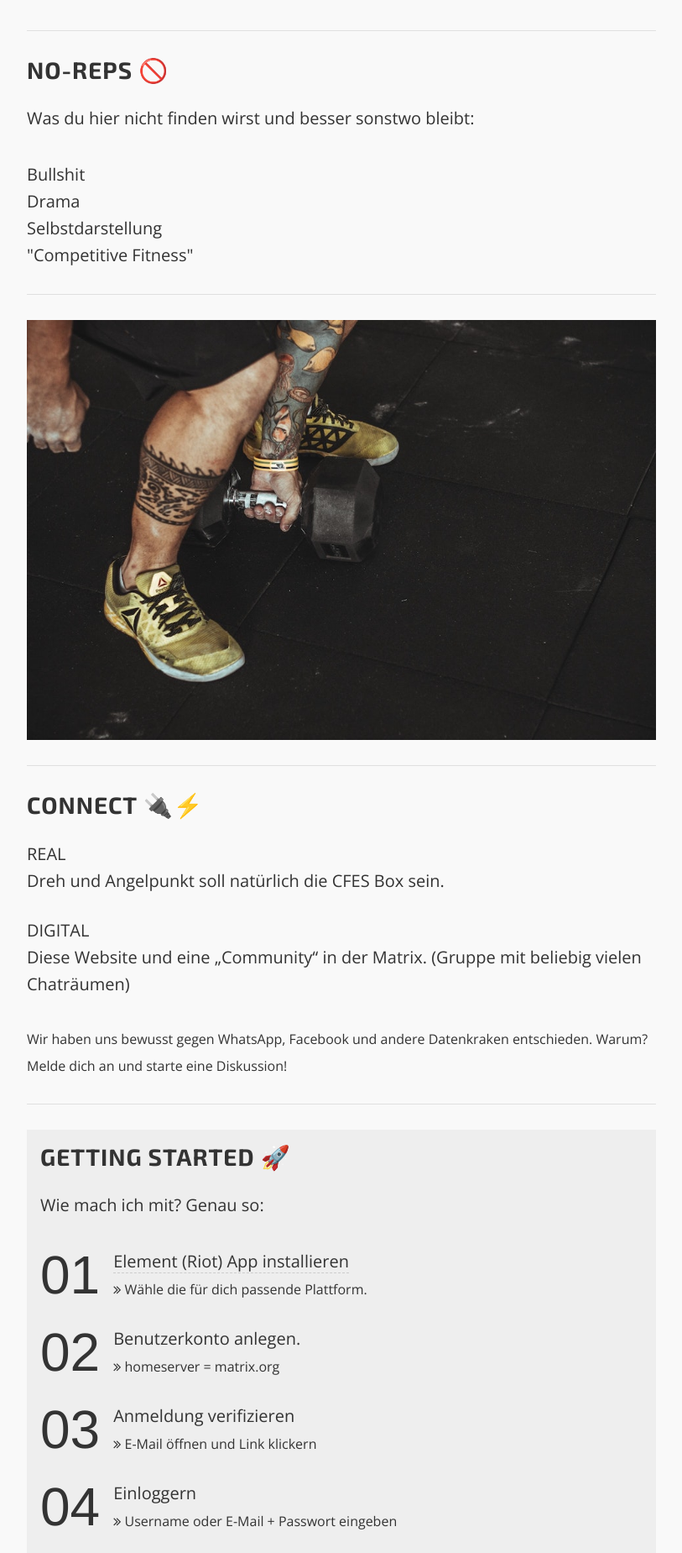
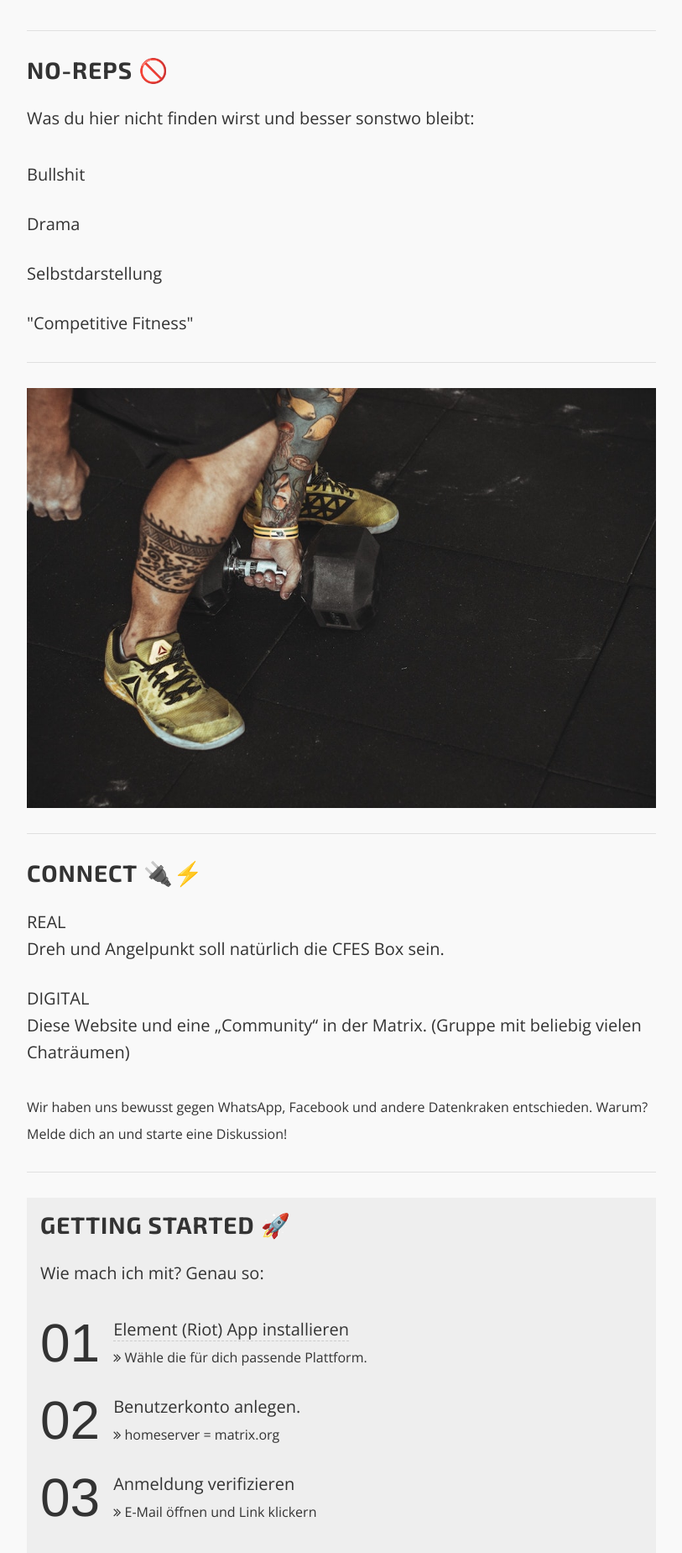
Before and after one commit to trnbtl/trnbtl.github.io, a Jekyll site: the page built from index.html, in a window 1280 px wide. Shown: the part 2228-4077 px from the top of the page at 84% size, without its empty margins (233-1046 px from the left). Built offline with Jekyll 4.4.1, drawn with Linux system fonts in a browser that asks for light colours.

Commit message:
final changes

```diff
--- a/_includes/footer.html
+++ b/_includes/footer.html
@@ -3,7 +3,7 @@
     <p class="credits">
       <a class="highlightlink" href="/impressum/">Impressum</a> |
       <a class="highlightlink" href="/datenschutz/">Datenschutz</a> |
-      <a class="highlightlink" target="_blank" href="https://www.wowthemes.net">"Aries"</a>
+      <a class="highlightlink" target="_blank" rel="noopener" href="https://www.wowthemes.net">"Aries"</a>
     </p>
   </div>
 </footer>
--- a/index.html
+++ b/index.html
@@ -106,15 +106,19 @@ layout: default
     <dt>
         <p>Bullshit</p>
     </dt>
+    <dd></dd>
     <dt>
         <p>Drama</p>
     </dt>
+    <dd></dd>
     <dt>
         <p>Selbstdarstellung</p>
     </dt>
+    <dd></dd>
     <dt>
         <p>"Competitive Fitness"</p>
     </dt>
+    <dd></dd>
 </dl>
 
 <hr />
@@ -161,7 +165,7 @@ layout: default
 
     <ol>
         <li>
-            <p><a class="highlightlink" href="https://element.io/get-started" target="_blank">Element (Riot) App
+            <p><a class="highlightlink" href="https://element.io/get-started" target="_blank" rel="noopener">Element (Riot) App
                     installieren</a><br>
                 <small>
                     <i class="fa fa-angle-double-right" aria-hidden="true"></i>
@@ -217,7 +221,7 @@ layout: default
         </li>
     </ol>
 
-    <dd>
+    <dl>
         <dt>
             <p>Wenns gar nicht will:</p>
         </dt>
@@ -232,6 +236,9 @@ layout: default
 
             </p>
         </dd>
+
+    </dl>
+
 
 </div>
 
@@ -263,7 +270,7 @@ layout: default
     <dd>
         <p>
             [matrix] - open standard for interoperable, decentralised, real-time communication.
-            Mehr Infos auf: <a class="highlightlink" href="https://matrix.org" target="_blank">matrix.org</a>
+            Mehr Infos auf: <a class="highlightlink" href="https://matrix.org" target="_blank" rel="noopener">matrix.org</a>
         </p>
     </dd>
 
@@ -274,19 +281,20 @@ layout: default
     <dd>
         <p>
             Welchen immer du möchtest! Eine Auswahl: <a class="highlightlink" href="https://matrix.org/clients/"
-            target="_blank">matrix.org/clients/</a>
+                target="_blank" rel="noopener">matrix.org/clients/</a>
             <br />
             Keine Ahnung? Gugste hier:
-            <a class="highlightlink" href="https://element.io" target="_blank">element.io</a>
+            <a class="highlightlink" href="https://element.io" target="_blank" rel="noopener">element.io</a>
         </p>
     </dd>
 
     <dt>
         <p>Community</p>
     </dt>
+
     <dd>
         <p>
-            <a class="highlightlink" href="https://app.element.io/#/group/+trnbtl:matrix.org" target="_blank">
+            <a class="highlightlink" href="https://app.element.io/#/group/+trnbtl:matrix.org" target="_blank" rel="noopener">
                 <nobr>[ +trnbtl:matrix.org ]</nobr>
             </a>
         </p>
--- /dev/null
+++ b/robots.txt
@@ -0,0 +1,2 @@
+User-agent: *
+Disallow: /
```
Also changed, not shown: other parts of index.html (+3 -3 lines), img/original_size/barbell.jpg (deleted), img/original_size/db-tattoo.jpg (deleted), img/original_size/hspu-socks.jpg (deleted), img/original_size/hspu.jpg (deleted), img/original_size/row.jpg (deleted), img/original_size/t2b.jpg (deleted). Lines whose indentation alone changed are shown as unchanged.
